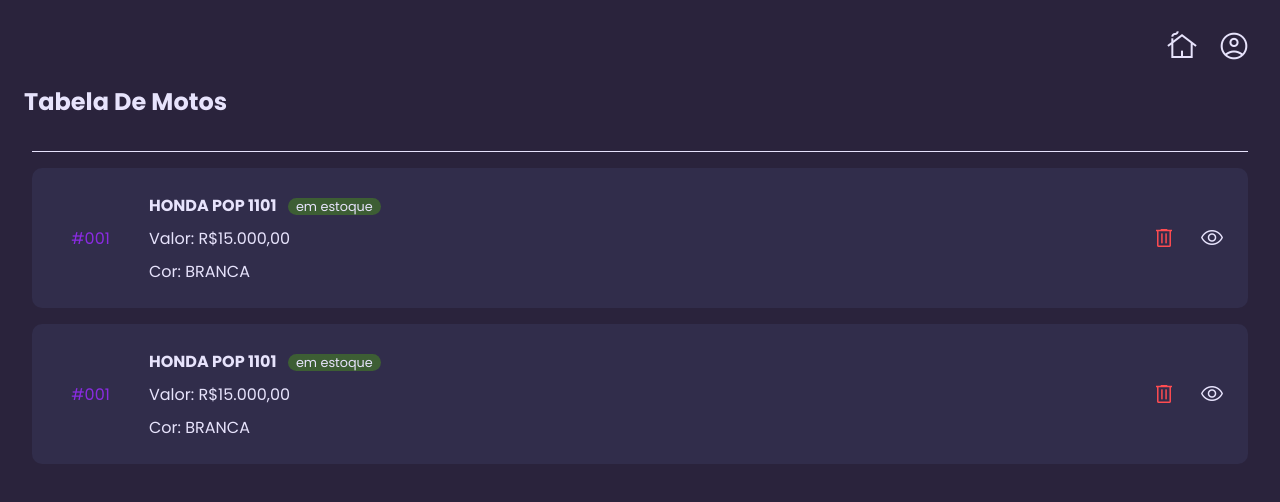
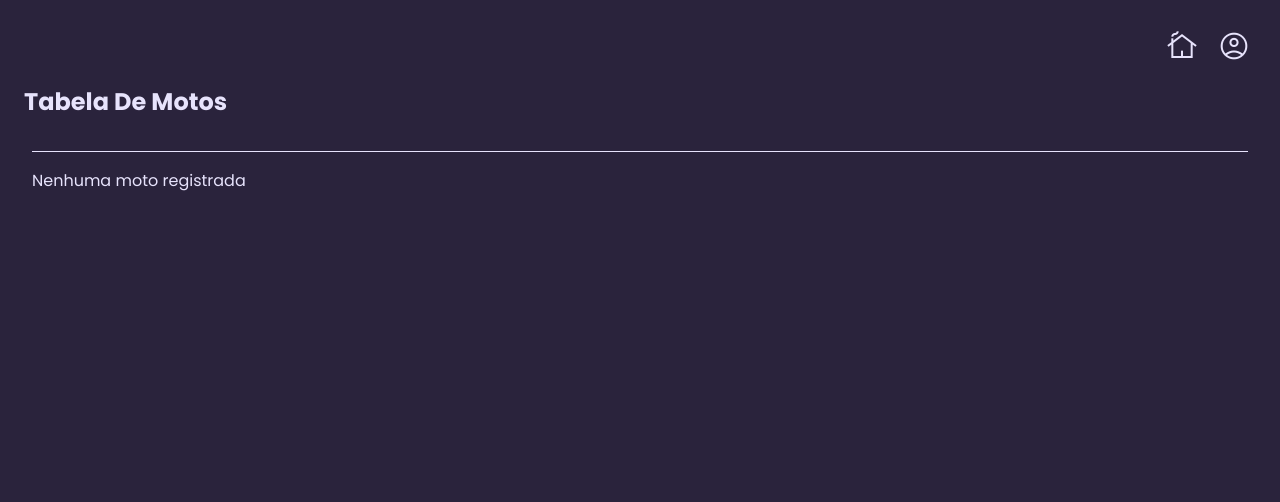
Before and after one commit to rsanttos89/teste-motocaSystems-frontEnd, a React (Create React App) app: page /table in a window 1280 px wide. Shown: the top 502 px of the page. Built offline with nearby package versions, Linux system fonts and the light colour scheme.

Commit message:
select database

```diff
--- a/src/screens/MotorcycleTable/index.tsx
+++ b/src/screens/MotorcycleTable/index.tsx
@@ -1,19 +1,33 @@
 import './styles.css';
+import { useEffect, useState } from 'react';
+import { getMotorcycles, Motorcycle } from '../../server/selectIndexedDB';
 
 const MotorcycleTable = () => {
+  const [motorcycles, setMotorcycles] = useState<Motorcycle[]>([]);
+
+  useEffect(() => {
+    const fetchMotorcycles = async () => {
+      const fetchedMotorcycles = await getMotorcycles();
+      setMotorcycles(fetchedMotorcycles);
+    };
+
+    fetchMotorcycles();
+  }, []);
+
   return (
     <section id='body-MotorcycleTable' className='flex'>
-      <div className="flex card">
-        <span className='txt-id'>#001</span>
+      {motorcycles.length > 0 ? (
+        motorcycles.map((motorcycle) => (
+          <div key={motorcycle.id} className="flex card">
+            <span className='txt-id'>#{motorcycle.id}</span>
 
             <div className='flex box-txt'>
-          <span
-            className="txt-title">honda pop 1101 <span
-            className='status'>em estoque</span>
+              <span className="txt-title">
+                {motorcycle.model} <span className='status'>{motorcycle.status}</span>
               </span>
 
-          <span style={{padding: '8px 0px'}}>Valor: R$15.000,00</span>
-          <span>Cor: <span style={{textTransform: 'uppercase'}}>branca</span></span>
+              <span style={{padding: '8px 0px'}}>Valor: {motorcycle.price}</span>
+              <span>Cor: <span style={{textTransform: 'uppercase'}}>{motorcycle.color}</span></span>
             </div>
 
             <div className="flex box-icons">
@@ -25,31 +39,12 @@ const MotorcycleTable = () => {
               <button className='flex material-symbols-outlined'>visibility</button>
             </div>
           </div>
-
-      <div className="flex card">
-        <span className='txt-id'>#001</span>
-
-        <div className='flex box-txt'>
-          <span
-            className="txt-title">honda pop 1101 <span
-            className='status'>em estoque</span>
-          </span>
-
-          <span style={{padding: '8px 0px'}}>Valor: R$15.000,00</span>
-          <span>Cor: <span style={{textTransform: 'uppercase'}}>branca</span></span>
-        </div>
-
-        <div className="flex box-icons">
-          <button
-            className='flex material-symbols-outlined'
-            style={{color: '#FF4C51'}}
-          >delete</button>
-
-          <button className='flex material-symbols-outlined'>visibility</button>
-        </div>
-      </div>
+        ))
+      ) : (
+        <p>Nenhuma moto registrada</p>
+      )}
     </section>
   );
-}
+};
 
 export default MotorcycleTable;
--- /dev/null
+++ b/src/server/selectIndexedDB.ts
@@ -0,0 +1,53 @@
+export interface Motorcycle {
+  id?: number;
+  product_code: string;
+  model: string;
+  color: string;
+  price: string;
+  status: string;
+  timestamp?: string;
+}
+
+export const getMotorcycles = async (): Promise<Motorcycle[]> => {
+  if (!('indexedDB' in window)) {
+    console.log('Este navegador não suporta IndexedDB');
+    return Promise.reject('Este navegador não suporta IndexedDB');
+  }
+
+  const dbPromise = new Promise<IDBDatabase>((resolve, reject) => {
+    const request = indexedDB.open('MotorcycleDB', 1);
+
+    request.onerror = (event) => {
+      console.error('Erro ao abrir IndexedDB', event);
+      reject('Erro ao abrir IndexedDB');
+    };
+
+    request.onsuccess = (event: any) => {
+      resolve(event.target.result);
+    };
+
+    request.onupgradeneeded = (event: any) => {
+      const db = event.target.result;
+      if (!db.objectStoreNames.contains('motorcycles')) {
+        const objectStore = db.createObjectStore('motorcycles', { keyPath: 'id', autoIncrement: true });
+        objectStore.createIndex('timestamp', 'timestamp', { unique: false });
+      }
+    };
+  });
+
+  const db = await dbPromise;
+  const transaction = db.transaction('motorcycles', 'readonly');
+  const store = transaction.objectStore('motorcycles');
+  const request = store.getAll();
+
+  return new Promise<Motorcycle[]>((resolve, reject) => {
+    request.onsuccess = (event: any) => {
+      resolve(event.target.result);
+    };
+
+    request.onerror = (event) => {
+      console.error('Erro ao buscar as motos', event);
+      reject('Erro ao buscar as motos');
+    };
+  });
+};
```
Lines whose indentation alone changed are shown as unchanged.
